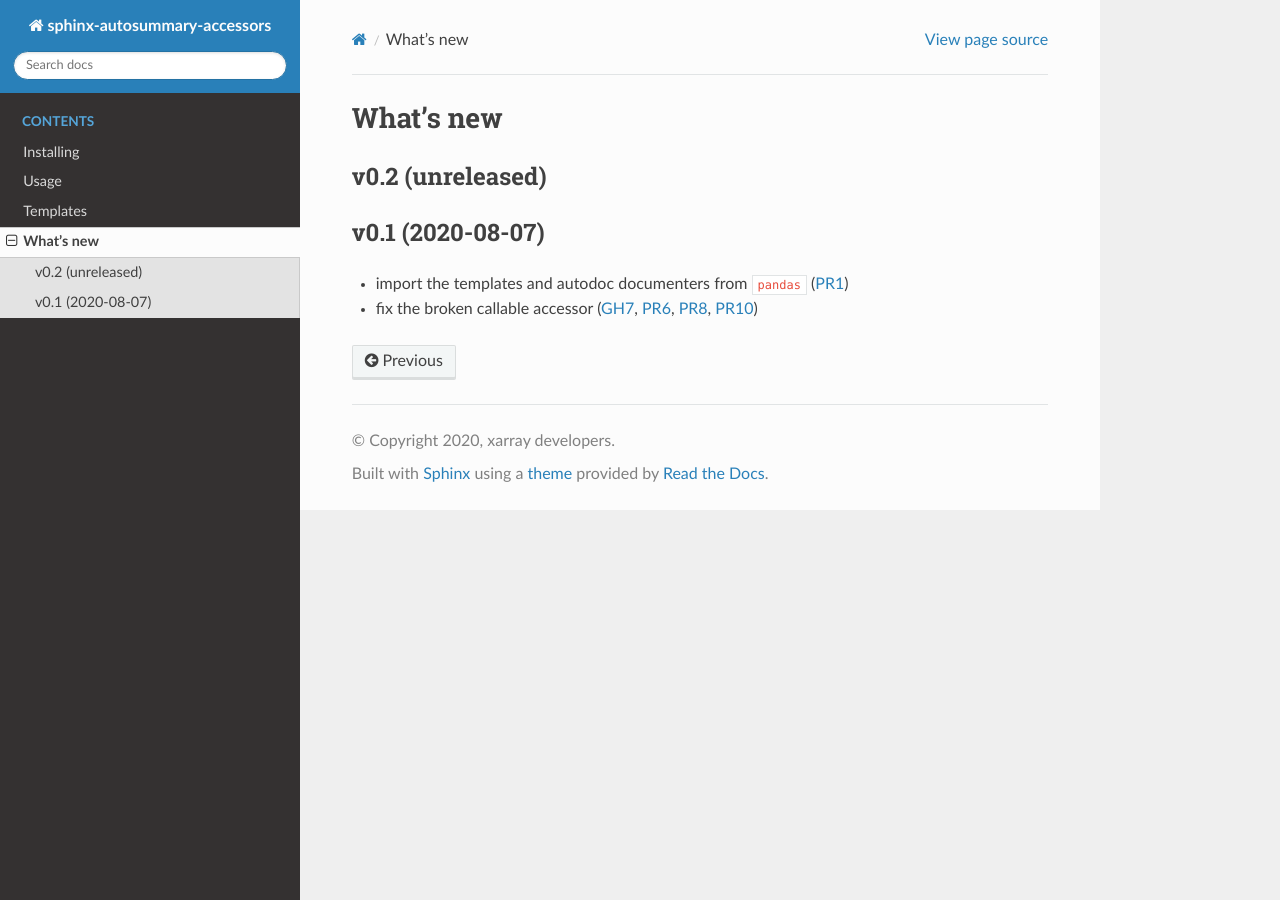
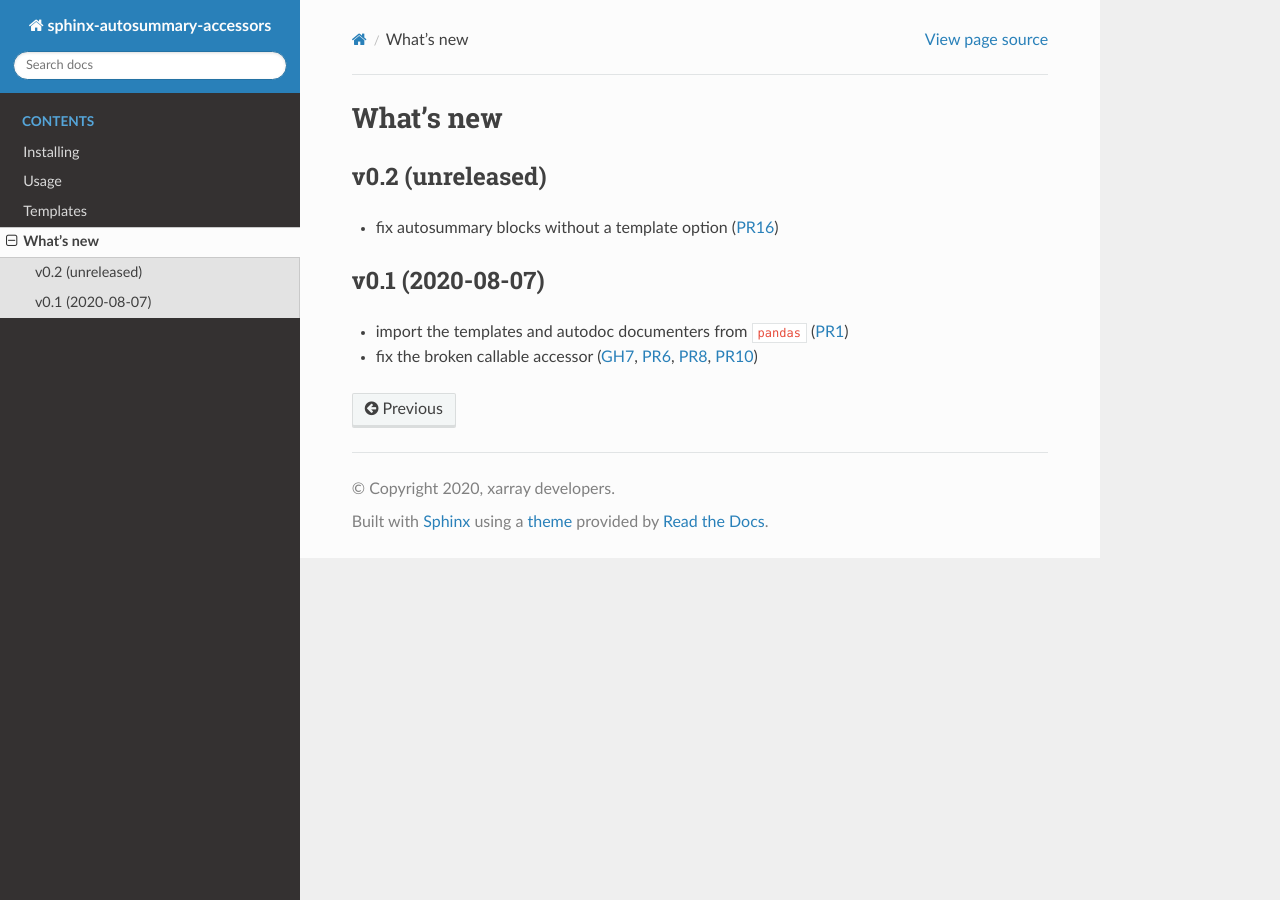
Before and after one commit to xarray-contrib/sphinx-autosummary-accessors, a Sphinx documentation site: the page built from docs/whats-new.rst, in a window 1280 px wide. Built offline with Sphinx 7.4.7 and the Read the Docs theme 2.0.0, drawn with Linux system fonts in a browser that asks for light colours; pages that are not in the unit, such as notebooks, are missing from menus.

Commit message:
update whats-new.rst

```diff
--- a/docs/whats-new.rst
+++ b/docs/whats-new.rst
@@ -3,6 +3,7 @@ What's new
 
 v0.2 (unreleased)
 -----------------
+- fix autosummary blocks without a template option (:pull:`16`)
 
 
 v0.1 (2020-08-07)
```
